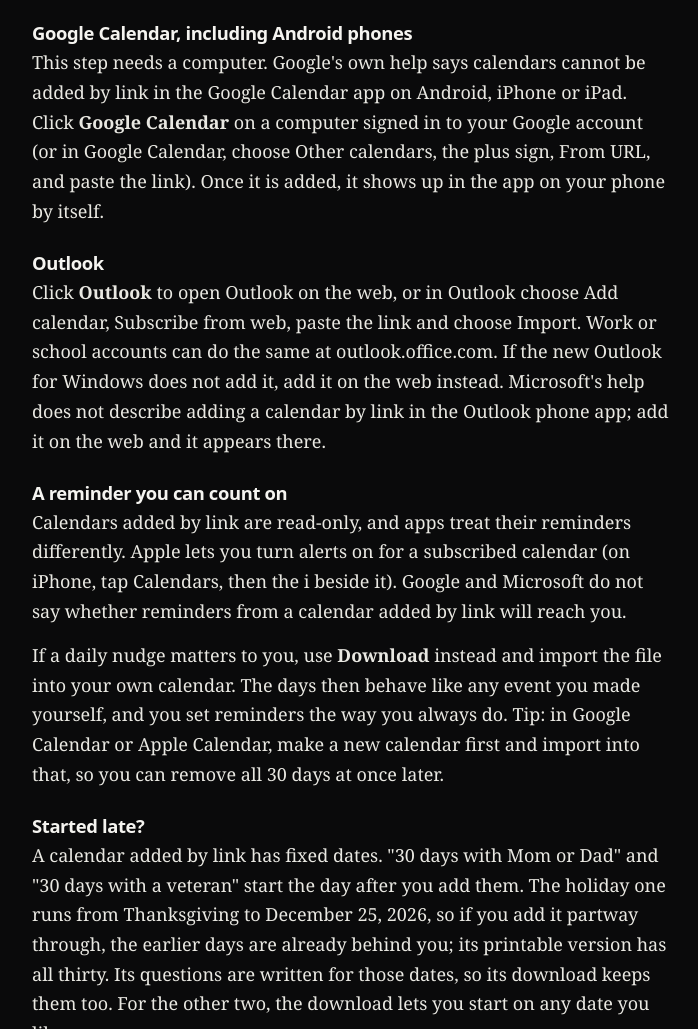
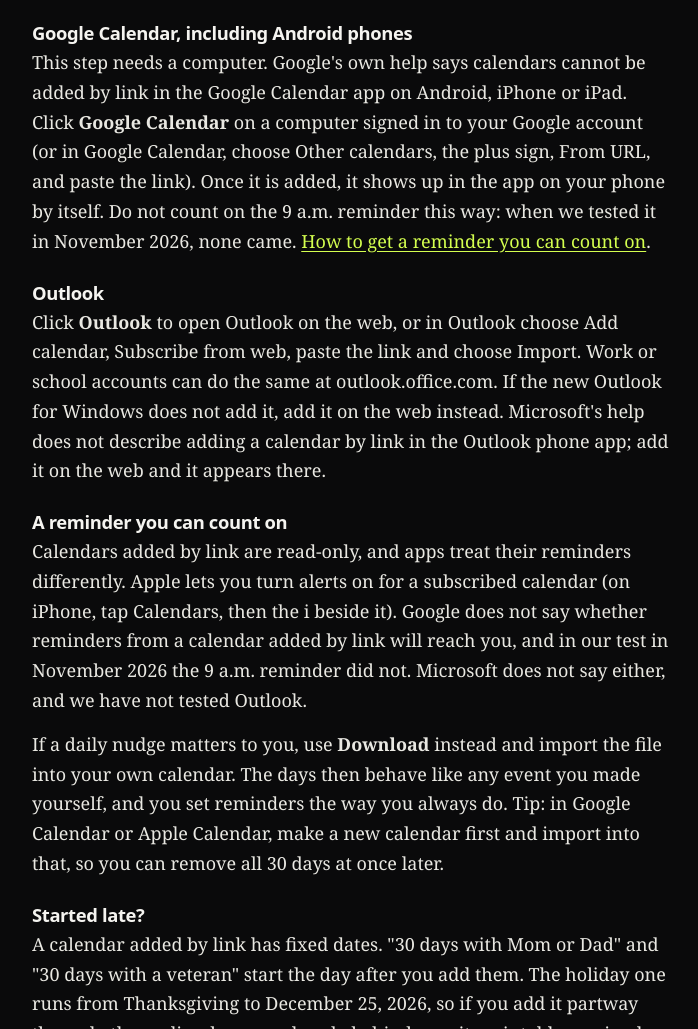
Before and after one commit to maxmillienjr/question-a-day, a plain HTML site: page docs/index.html in a window 1280 px wide. Shown: the part 2666-3695 px from the top of the page, without its empty margins (288-986 px from the left). Drawn offline with Linux system fonts and the light colour scheme.

Commit message:
Google Calendar by link: the 9 a.m. reminder did not arrive in a real test; the page says so and points to Download, NOTES records the test

```diff
--- a/docs/index.html
+++ b/docs/index.html
@@ -107,13 +107,13 @@
     <p>Click <b>Apple Calendar</b>, or in Calendar choose File, New Calendar Subscription and paste the link. In the window that follows, untick <b>Remove alerts</b> if you want the 9 a.m. reminder.</p>
 
     <h3>Google Calendar, including Android phones</h3>
-    <p>This step needs a computer. Google's own help says calendars cannot be added by link in the Google Calendar app on Android, iPhone or iPad. Click <b>Google Calendar</b> on a computer signed in to your Google account (or in Google Calendar, choose Other calendars, the plus sign, From URL, and paste the link). Once it is added, it shows up in the app on your phone by itself.</p>
+    <p>This step needs a computer. Google's own help says calendars cannot be added by link in the Google Calendar app on Android, iPhone or iPad. Click <b>Google Calendar</b> on a computer signed in to your Google account (or in Google Calendar, choose Other calendars, the plus sign, From URL, and paste the link). Once it is added, it shows up in the app on your phone by itself. Do not count on the 9 a.m. reminder this way: when we tested it in November 2026, none came. <a href="#reminders">How to get a reminder you can count on</a>.</p>
 
     <h3>Outlook</h3>
     <p>Click <b>Outlook</b> to open Outlook on the web, or in Outlook choose Add calendar, Subscribe from web, paste the link and choose Import. Work or school accounts can do the same at outlook.office.com. If the new Outlook for Windows does not add it, add it on the web instead. Microsoft's help does not describe adding a calendar by link in the Outlook phone app; add it on the web and it appears there.</p>
 
     <h3 id="reminders">A reminder you can count on</h3>
-    <p>Calendars added by link are read-only, and apps treat their reminders differently. Apple lets you turn alerts on for a subscribed calendar (on iPhone, tap Calendars, then the i beside it). Google and Microsoft do not say whether reminders from a calendar added by link will reach you.</p>
+    <p>Calendars added by link are read-only, and apps treat their reminders differently. Apple lets you turn alerts on for a subscribed calendar (on iPhone, tap Calendars, then the i beside it). Google does not say whether reminders from a calendar added by link will reach you, and in our test in November 2026 the 9 a.m. reminder did not. Microsoft does not say either, and we have not tested Outlook.</p>
     <p>If a daily nudge matters to you, use <b>Download</b> instead and import the file into your own calendar. The days then behave like any event you made yourself, and you set reminders the way you always do. Tip: in Google Calendar or Apple Calendar, make a new calendar first and import into that, so you can remove all 30 days at once later.</p>
 
     <h3>Started late?</h3>
```
Also changed, not shown: src/index.template.html (+2 -2 lines), 1 other file.
